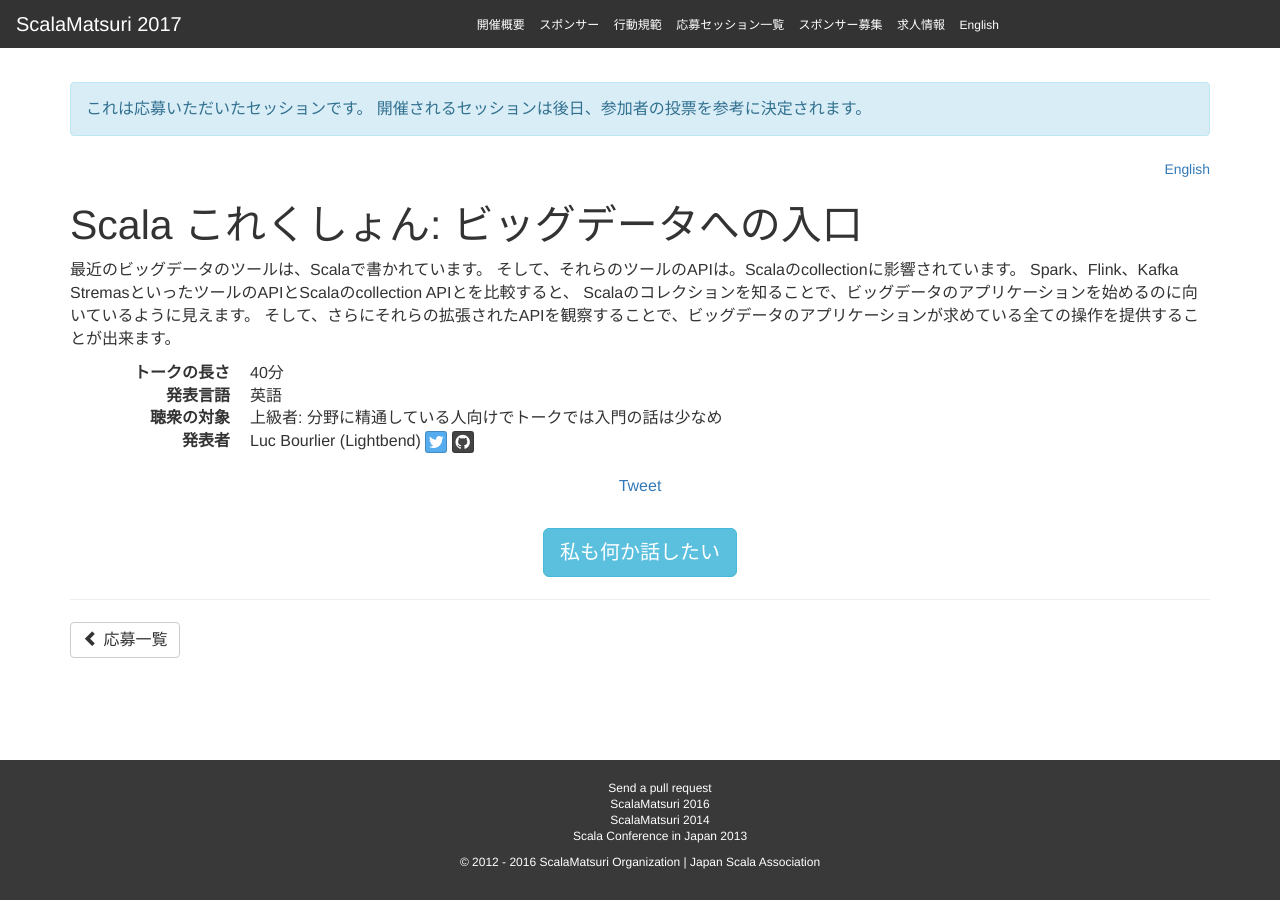
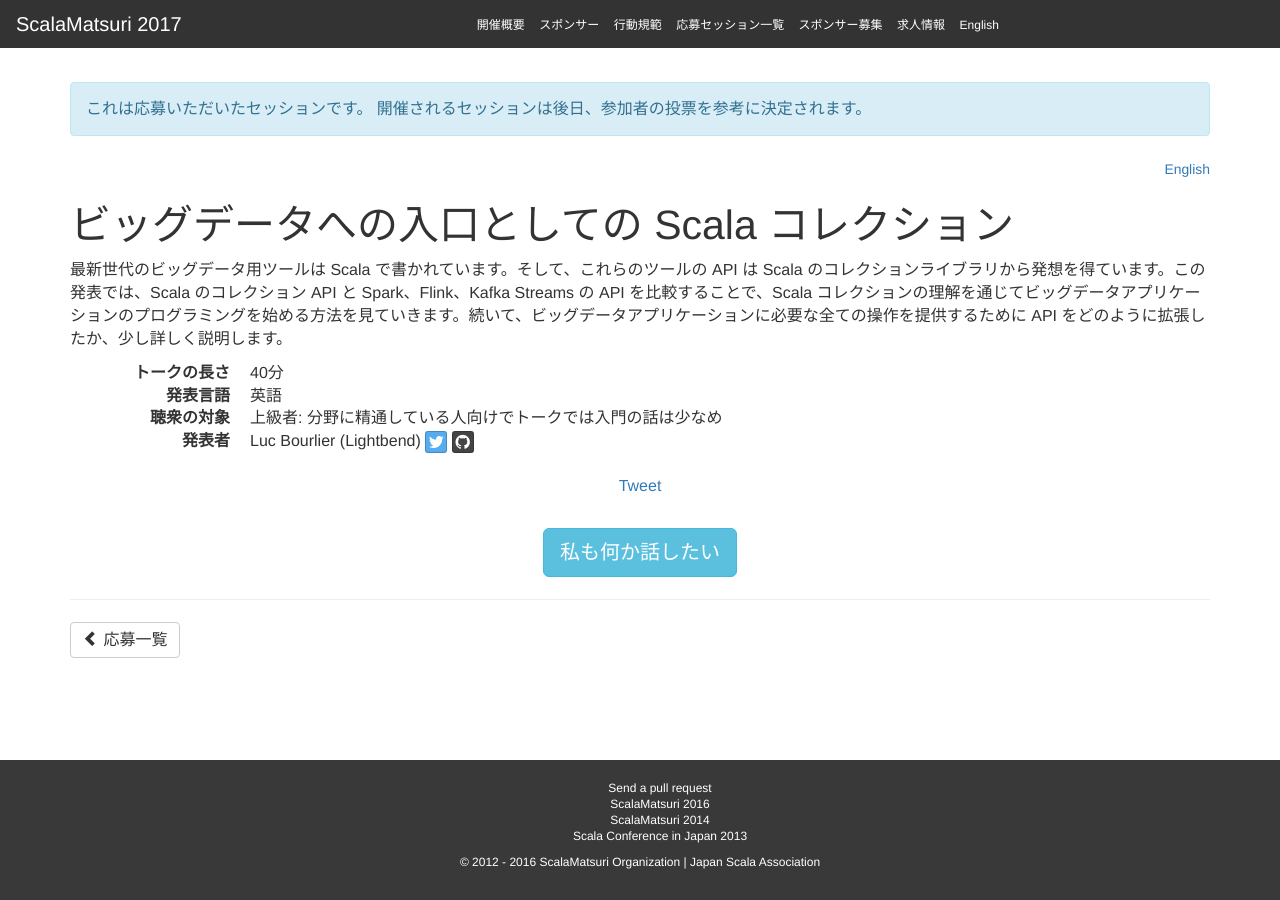
Before and after one commit to scalajp/2017.scalamatsuri.org, a Jekyll site: the page built from _candidates_ja/LucBourlier_1.md, in a window 1280 px wide. Built offline with Jekyll 4.4.1, drawn with Linux system fonts in a browser that asks for light colours; nearby versions of some CDN libraries; comment, search, counter and statistics services are not loaded.

Commit message:
Update LucBourlier_1.md

```diff
--- a/_candidates_ja/LucBourlier_1.md
+++ b/_candidates_ja/LucBourlier_1.md
@@ -1,6 +1,6 @@
 ---
 name: Luc Bourlier
-title: "Scala これくしょん: ビッグデータへの入口"
+title: "ビッグデータへの入口としての Scala コレクション"
 length: 40
 audience: Advanced
 language: English
@@ -11,8 +11,4 @@
   - Big Data / Fast Data
   - Functional Programming
 ---
-最近のビッグデータのツールは、Scalaで書かれています。
-そして、それらのツールのAPIは。Scalaのcollectionに影響されています。
-Spark、Flink、Kafka StremasといったツールのAPIとScalaのcollection APIとを比較すると、
-Scalaのコレクションを知ることで、ビッグデータのアプリケーションを始めるのに向いているように見えます。
-そして、さらにそれらの拡張されたAPIを観察することで、ビッグデータのアプリケーションが求めている全ての操作を提供することが出来ます。
+最新世代のビッグデータ用ツールは Scala で書かれています。そして、これらのツールの API は Scala のコレクションライブラリから発想を得ています。この発表では、Scala のコレクション API と Spark、Flink、Kafka Streams の API を比較することで、Scala コレクションの理解を通じてビッグデータアプリケーションのプログラミングを始める方法を見ていきます。続いて、ビッグデータアプリケーションに必要な全ての操作を提供するために API をどのように拡張したか、少し詳しく説明します。
```
